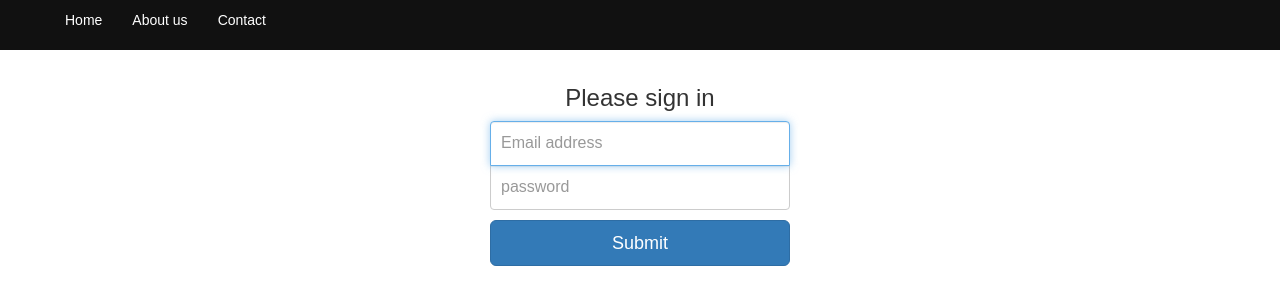
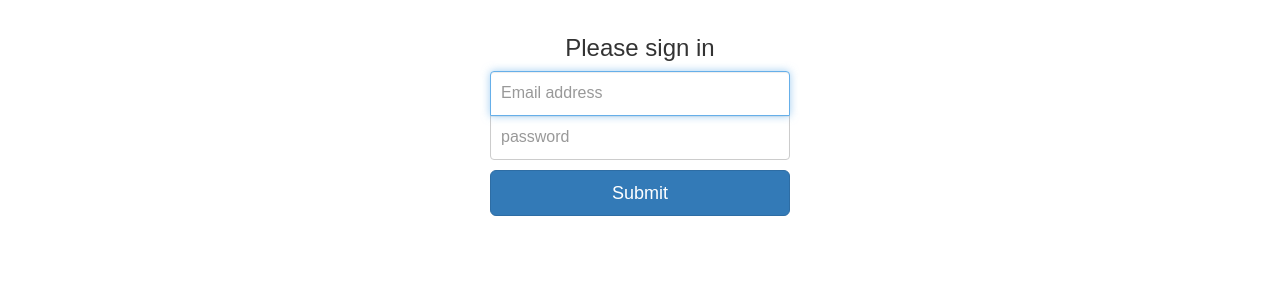
Before and after one commit to ROHROCK/Know-what-you-eat, a React (Create React App) app in the folder know-what-you-eat/: page /login in a window 1280 px wide. Shown: the top 304 px of the page. Built offline with nearby package versions, Linux system fonts and the light colour scheme; what react-native would draw is missing.

Commit message:
Comment Navbar

```diff
--- a/know-what-you-eat/src/components/App.js
+++ b/know-what-you-eat/src/components/App.js
@@ -12,7 +12,7 @@ class App extends Component {
   render() {
     return (
        <BrowserRouter>
-       <Navbar />
+       {/* <Navbar /> */}
         <Switch>
           <Route path="/login" component={Login} />
           {/* <Route path="/" component={Home}/> */}
--- a/know-what-you-eat/src/components/ImageLoader.js
+++ b/know-what-you-eat/src/components/ImageLoader.js
@@ -88,6 +88,7 @@ class ImageLoader extends Component {
       Axios.post("/uploadImage",fd,config)
           .then((response) => {
               console.log("The file is successfully uploaded");
+              console.log('Response',response);
           }).catch((error) => {
             console.log("Error uploading file");
       });
```
